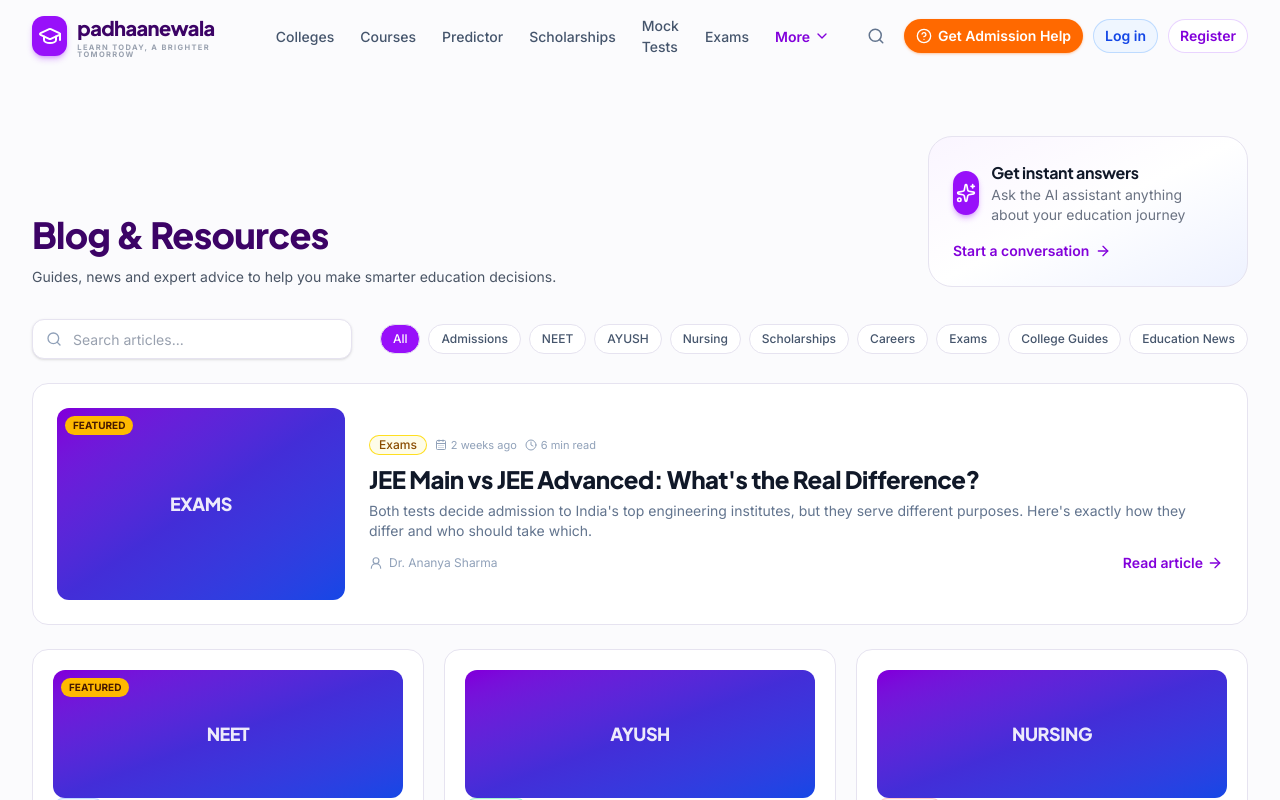
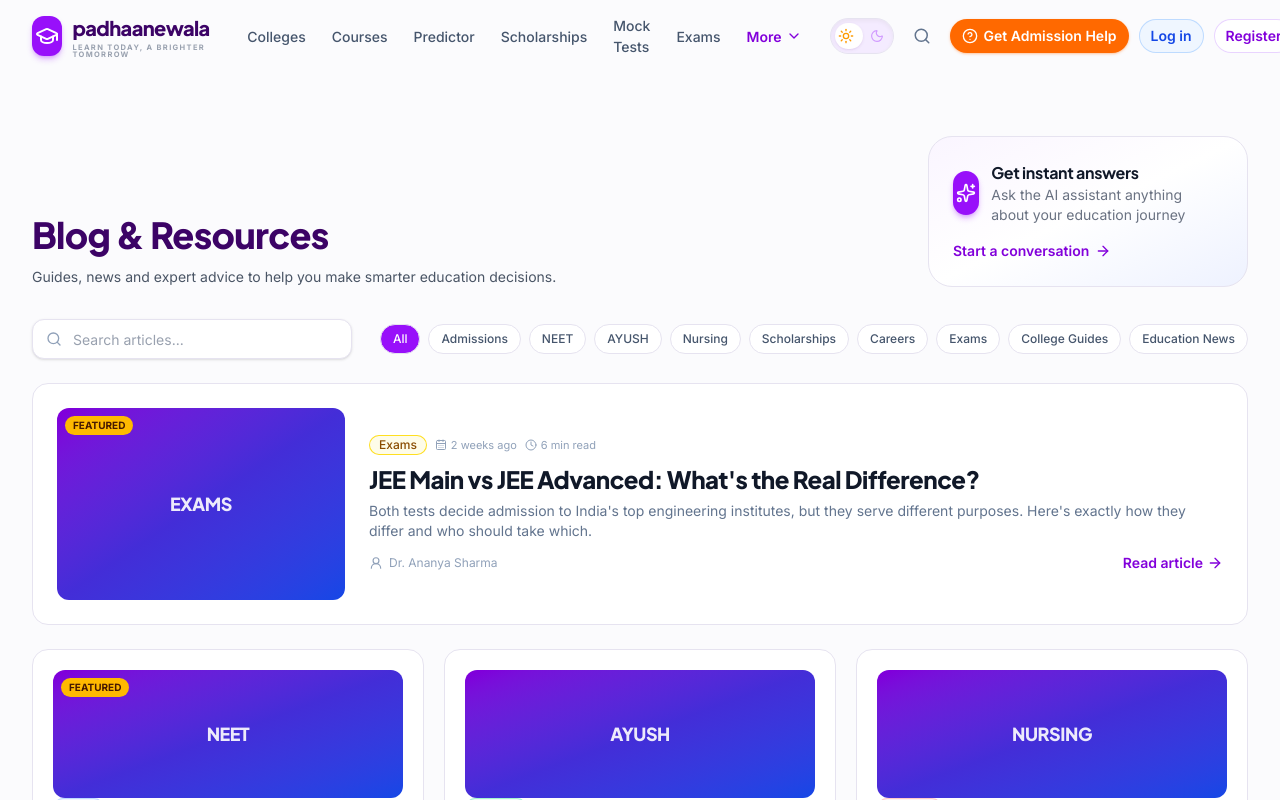
Before and after one commit to pshkarsngh/demo, a Next.js app: page /blog in a window 1280 px wide. Shown: the top 800 px of the page. Built offline with nearby package versions, Linux system fonts and the light colour scheme.

Commit message:
feat: add website-wide dark mode toggle switch and theme persistence

```diff
--- a/app/globals.css
+++ b/app/globals.css
@@ -55,6 +55,82 @@
   --brand-amber: #f59e0b;
   --brand-amber-soft: #fffbeb;
   --brand-ink: #14121f;
+}
+
+html.dark {
+  --background: #090d16;
+  --foreground: #f3f4f6;
+  --card: #111827;
+  --muted: #9ca3af;
+  --border: #1f2937;
+  --ring: rgba(167, 139, 250, 0.5);
+
+  --brand-purple-soft: #1e1b4b;
+  --brand-blue-soft: #172554;
+  --brand-yellow-soft: #422006;
+  --brand-orange-soft: #431407;
+  --brand-amber-soft: #451a03;
+  --brand-ink: #f9fafb;
+}
+
+/* Dark mode surface & component overrides */
+html.dark body {
+  background: var(--background);
+  color: var(--foreground);
+}
+
+html.dark .bg-white {
+  background-color: #111827 !important;
+  color: #f3f4f6;
+}
+
+html.dark .bg-gray-50 {
+  background-color: #0f172a !important;
+}
+
+html.dark .bg-gray-100 {
+  background-color: #1e293b !important;
+}
+
+html.dark .text-gray-900,
+html.dark .text-purple-950,
+html.dark .text-slate-900 {
+  color: #f3f4f6 !important;
+}
+
+html.dark .text-gray-600,
+html.dark .text-gray-500,
+html.dark .text-slate-600 {
+  color: #9ca3af !important;
+}
+
+html.dark .text-gray-700 {
+  color: #d1d5db !important;
+}
+
+html.dark .border-gray-100,
+html.dark .border-gray-200,
+html.dark .border-purple-100,
+html.dark .ring-purple-100\/70,
+html.dark .ring-purple-100\/60 {
+  border-color: #1f2937 !important;
+}
+
+html.dark .glass {
+  background: rgba(17, 24, 39, 0.85);
+  border-color: rgba(255, 255, 255, 0.1);
+}
+
+html.dark .glass-nav {
+  background: rgba(15, 23, 42, 0.85);
+  border-bottom-color: rgba(255, 255, 255, 0.1);
+  box-shadow: 0 12px 32px -18px rgba(0, 0, 0, 0.7);
+}
+
+html.dark input,
+html.dark select,
+html.dark textarea {
+  color: #f3f4f6;
 }
 
 * {
--- a/frontend/components/layout/Header.tsx
+++ b/frontend/components/layout/Header.tsx
@@ -27,6 +27,7 @@ import {
 import { cn } from "@/lib/utils";
 import { ButtonLink } from "@/components/ui/Button";
 import { usePathname } from "next/navigation";
+import { ThemeToggle } from "@/components/layout/ThemeToggle";
 
 const PRIMARY_NAV = [
   { label: "Colleges", href: "/colleges", icon: Building2 },
@@ -190,6 +191,7 @@ export function Header() {
         </nav>
 
         <div className="hidden items-center gap-2.5 lg:flex">
+          <ThemeToggle />
           <Link
             href="/colleges"
             aria-label="Search colleges"
@@ -272,6 +274,10 @@ export function Header() {
                 );
               })}
               <div className="mt-2 grid grid-cols-1 gap-2 border-t border-gray-100 pt-3">
+                <div className="flex items-center justify-between px-2 py-1">
+                  <span className="text-xs font-bold uppercase tracking-wider text-gray-500">Theme</span>
+                  <ThemeToggle showLabel />
+                </div>
                 <ButtonLink href="/admission" variant="accent" size="md" onClick={() => setOpen(false)}>
                   <HelpCircle className="h-4 w-4" />
                   Get Admission Help
--- /dev/null
+++ b/frontend/components/layout/ThemeToggle.tsx
@@ -0,0 +1,67 @@
+"use client";
+
+import { useApp } from "@/lib/context/AppContext";
+import { Sun, Moon } from "lucide-react";
+import { cn } from "@/lib/utils";
+
+interface ThemeToggleProps {
+  className?: string;
+  showLabel?: boolean;
+}
+
+export function ThemeToggle({ className, showLabel = false }: ThemeToggleProps) {
+  const { darkMode, toggleDarkMode } = useApp();
+
+  return (
+    <button
+      type="button"
+      onClick={toggleDarkMode}
+      aria-label={darkMode ? "Switch to light mode" : "Switch to dark mode"}
+      title={darkMode ? "Switch to light mode" : "Switch to dark mode"}
+      className={cn(
+        "group relative inline-flex h-9 items-center gap-2 rounded-full p-1 transition-all duration-300 focus-visible:outline-none focus-visible:ring-2 focus-visible:ring-purple-500",
+        darkMode
+          ? "bg-slate-800/90 text-amber-300 border border-slate-700/80 shadow-inner hover:bg-slate-700/90"
+          : "bg-purple-100/80 text-purple-900 border border-purple-200/60 shadow-inner hover:bg-purple-200/70",
+        showLabel ? "px-3" : "w-16",
+        className
+      )}
+    >
+      {/* Sliding Pill Background */}
+      <span
+        className={cn(
+          "absolute top-1 bottom-1 w-7 rounded-full transition-transform duration-300 ease-out shadow-sm",
+          darkMode
+            ? "translate-x-7 bg-gradient-to-tr from-purple-600 to-indigo-500 text-white"
+            : "translate-x-0 bg-white text-amber-500 shadow-purple-900/10"
+        )}
+      />
+
+      {/* Sun Icon */}
+      <span className="relative z-10 grid h-7 w-7 place-items-center transition-colors">
+        <Sun
+          className={cn(
+            "h-4 w-4 transition-all duration-300",
+            darkMode ? "text-slate-400 scale-90 opacity-70" : "text-amber-500 scale-100 opacity-100 rotate-0"
+          )}
+        />
+      </span>
+
+      {/* Moon Icon */}
+      <span className="relative z-10 grid h-7 w-7 place-items-center transition-colors">
+        <Moon
+          className={cn(
+            "h-4 w-4 transition-all duration-300",
+            darkMode ? "text-amber-300 scale-100 opacity-100 rotate-0" : "text-purple-400 scale-90 opacity-70"
+          )}
+        />
+      </span>
+
+      {showLabel && (
+        <span className="relative z-10 ml-1 text-xs font-semibold tracking-wide">
+          {darkMode ? "Dark Mode" : "Light Mode"}
+        </span>
+      )}
+    </button>
+  );
+}
--- a/lib/context/AppContext.tsx
+++ b/lib/context/AppContext.tsx
@@ -43,6 +43,8 @@ interface AppContextValue {
   testHistory: MockTestResult[];
   notifications: NotificationItem[];
   reviews: Review[];
+  darkMode: boolean;
+  toggleDarkMode: () => void;
 
   isSaved: (id: string) => boolean;
   toggleSave: (id: string, name?: string) => void;
@@ -112,6 +114,7 @@ export function AppProvider({ children }: { children: ReactNode }) {
   const [testHistory, setTestHistory] = useState<MockTestResult[]>([]);
   const [notifications, setNotifications] = useState<NotificationItem[]>([]);
   const [reviews, setReviews] = useState<Review[]>([]);
+  const [darkMode, setDarkMode] = useState<boolean>(false);
   const [prefs, setPrefsState] = useState<NotificationPrefs>({
     admissionDeadlines: true,
     scholarshipAlerts: true,
@@ -138,7 +141,33 @@ export function AppProvider({ children }: { children: ReactNode }) {
     setTestHistory(load("cp_test_history", []));
     setNotifications(load("cp_notifications", []));
     setReviews(load("cp_reviews", []));
+
+    const savedTheme = typeof window !== "undefined" ? localStorage.getItem("cp_theme") : null;
+    const isDark = savedTheme
+      ? savedTheme === "dark"
+      : typeof window !== "undefined" && window.matchMedia("(prefers-color-scheme: dark)").matches;
+    setDarkMode(isDark);
+    if (isDark) {
+      document.documentElement.classList.add("dark");
+    } else {
+      document.documentElement.classList.remove("dark");
+    }
+
     hydrated.current = true;
+  }, []);
+
+  const toggleDarkMode = useCallback(() => {
+    setDarkMode((prev) => {
+      const next = !prev;
+      if (next) {
+        document.documentElement.classList.add("dark");
+        localStorage.setItem("cp_theme", "dark");
+      } else {
+        document.documentElement.classList.remove("dark");
+        localStorage.setItem("cp_theme", "light");
+      }
+      return next;
+    });
   }, []);
 
   useEffect(() => {
@@ -382,6 +411,8 @@ export function AppProvider({ children }: { children: ReactNode }) {
       testHistory,
       notifications,
       reviews,
+      darkMode,
+      toggleDarkMode,
       isSaved: (id) => savedColleges.includes(id),
       toggleSave,
       isCourseSaved: (slug) => savedCourses.includes(slug),
@@ -422,6 +453,8 @@ export function AppProvider({ children }: { children: ReactNode }) {
       testHistory,
       notifications,
       reviews,
+      darkMode,
+      toggleDarkMode,
       toggleSave,
       toggleCourseSave,
       toggleScholarshipSave,
```
